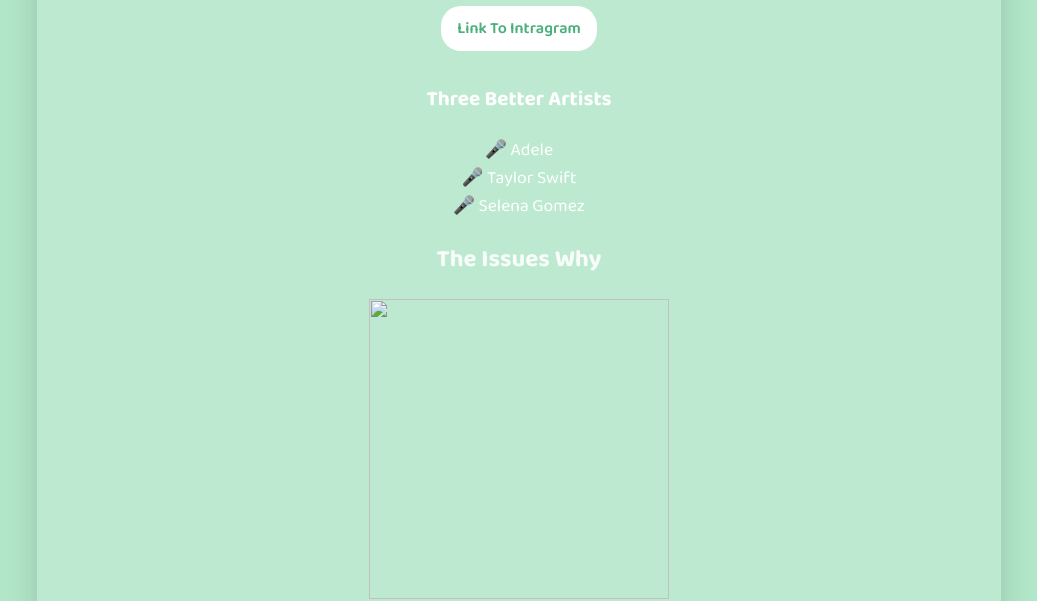
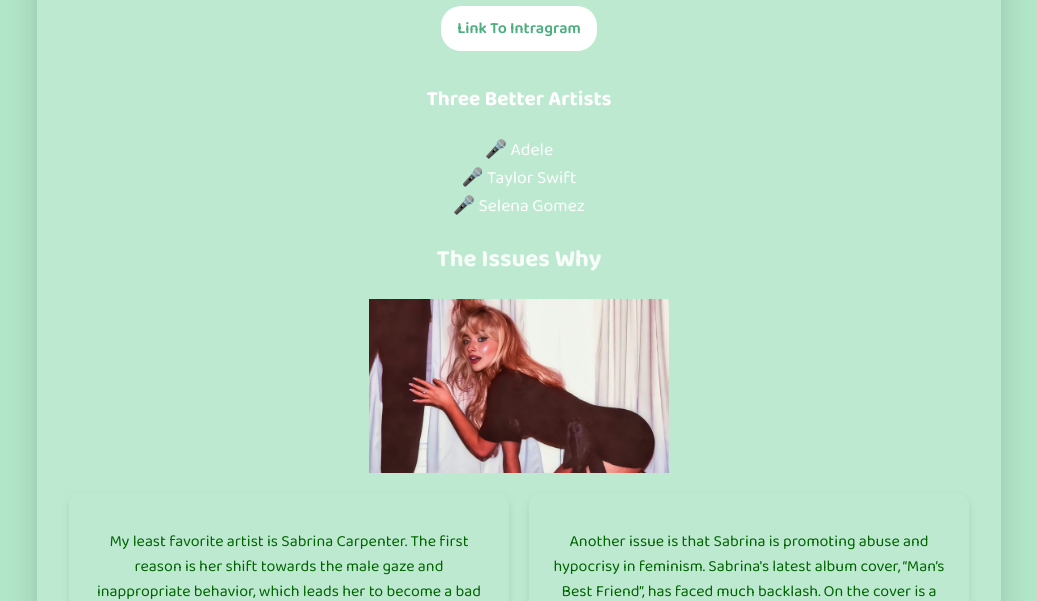
Before and after one commit to MemeIsHere/Internet-Studio-Maelee-Cohan, a plain HTML site: page asg4/index.html in a window 1280 px wide. Shown: the part 237-838 px from the top of the page, without its empty margins (121-1158 px from the left). Drawn offline with Linux system fonts and the light colour scheme.

Commit message:
Add files via upload

```diff
--- a/asg4/index.html
+++ b/asg4/index.html
@@ -32,7 +32,7 @@
 
     <section id="worst-works">
       <h2>The Issues Why</h2>
-          <img src="image/bff_cover.jpg" width="300"/>
+          <img src="bff_cover.jpg" width="300"/>
 
 <div class="boxes">
   <div class="box">
```
